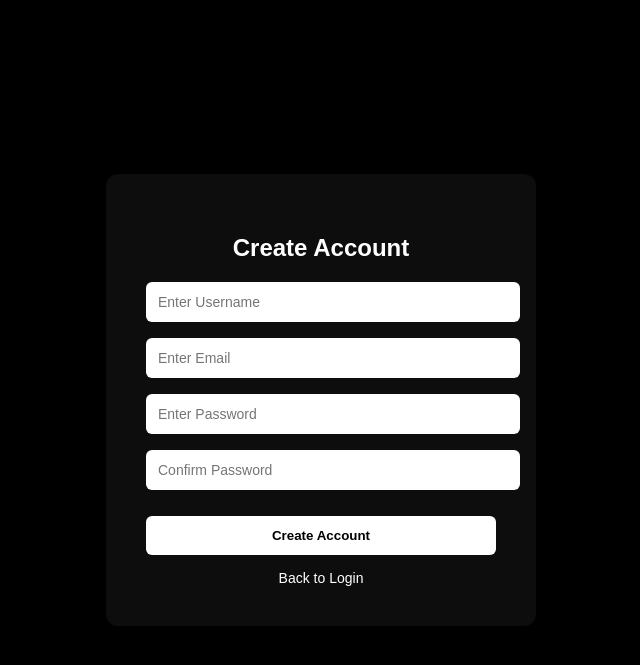
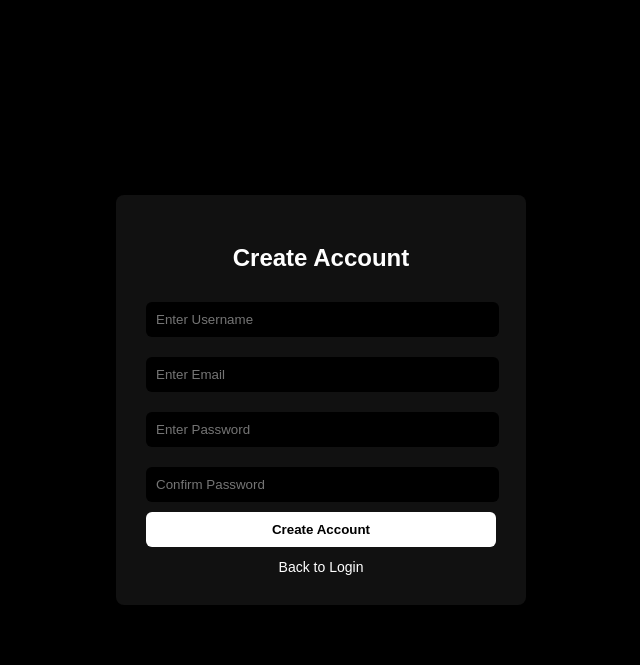
Before and after one commit to asif1-3ahmed/Music, a Flask app: page /register-page in a window 1280 px wide. Shown: the top 665 px of the page, without its empty margins (319-959 px from the left). Run offline with Flask 3, Linux system fonts and the light colour scheme.

Commit message:
Update register.html

```diff
--- a/templates/register.html
+++ b/templates/register.html
@@ -3,109 +3,30 @@
 <head>
 <meta charset="UTF-8">
 <meta name="viewport" content="width=device-width, initial-scale=1.0">
-  <title>Dolsy Music - Create Account</title>
+<title>Create Account - Dolsy Music</title>
 <style>
-    body {
-      font-family: "Poppins", sans-serif;
-      background: #000;
-      color: #fff;
-      display: flex;
-      justify-content: center;
-      align-items: center;
-      height: 100vh;
-      margin: 0;
+body{font-family:"Poppins",sans-serif;background:#000;color:#fff;display:flex;justify-content:center;align-items:center;height:100vh;margin:0;}
+.create-box{background:#111;padding:30px;border-radius:8px;width:350px;text-align:center;position:relative;}
+h2{margin-bottom:20px;}
+input{width:95%;padding:10px;margin:10px 0;border:none;border-radius:6px;background:#000;color:#fff;}
+button{width:100%;padding:10px;border:none;border-radius:6px;background:#fff;color:#000;cursor:pointer;font-weight:600;}
+button:hover{background:#000;color:#fff;border:1px solid #fff;}
+.links{margin-top:12px;font-size:14px;}
+.links a{color:#fff;text-decoration:none;}
+.links a:hover{text-decoration:underline;}
+/* Success overlay */
+.success-overlay{
+    position:fixed;top:0;left:0;width:100%;height:100%;
+    background:#000;
+    display:flex;justify-content:center;align-items:center;flex-direction:column;
+    opacity:0;pointer-events:none;transition:opacity 0.3s ease;
 }
-    .create-box {
-      background: rgba(255,255,255,0.05);
-      padding: 40px;
-      border-radius: 12px;
-      width: 350px;
-      text-align: center;
-      backdrop-filter: blur(6px);
-      box-shadow: 0 4px 16px rgba(0,0,0,0.5);
-      z-index: 1;
-    }
-    h2 {
-      margin-bottom: 20px;
-      font-size: 24px;
-      font-weight: 600;
-    }
-    input {
-      width: 100%;
-      padding: 12px;
-      margin-bottom: 16px;
-      border: none;
-      border-radius: 6px;
-      outline: none;
-      font-size: 14px;
-    }
-    button {
-      width: 100%;
-      padding: 12px;
-      border: none;
-      border-radius: 6px;
-      background: #fff;
-      color: #000;
-      font-weight: 600;
-      cursor: pointer;
-      margin-top: 10px;
-    }
-    button:hover {
-      background: #000;
-      color: #fff;
-      border: 2px solid #fff;
-    }
-    .links { margin-top: 15px; font-size: 14px; }
-    .links a { color: #fff; text-decoration: none; }
-    .links a:hover { text-decoration: underline; }
-
-    /* Success Overlay */
-    .success-overlay {
-      position: fixed;
-      top: 0; left: 0;
-      width: 100%; height: 100%;
-      background: rgba(0,0,0,0.95);
-      display: flex;
-      justify-content: center;
-      align-items: center;
-      flex-direction: column;
-      opacity: 0;
-      pointer-events: none;
-      transition: opacity 0.3s ease;
-      z-index: 999;
-    }
-    .success-overlay.active { opacity: 1; pointer-events: auto; }
-
-    .checkmark {
-      width: 120px; height: 120px;
-      stroke: #fff; stroke-width: 6;
-      fill: none;
-      stroke-linecap: round;
-      stroke-linejoin: round;
-      filter: drop-shadow(0 0 10px #fff);
-    }
-    .checkmark path {
-      stroke-dasharray: 100;
-      stroke-dashoffset: 100;
-      animation: drawTick 0.8s ease forwards;
-    }
-    @keyframes drawTick {
-      0% { stroke-dashoffset: 100; }
-      60% { stroke-dashoffset: 40; }
-      100% { stroke-dashoffset: 0; }
-    }
-    .success-overlay h1, .success-overlay p {
-      opacity: 0;
-      animation: fadeInText 0.8s ease forwards;
-      animation-delay: 1s;
-      text-align: center;
-    }
-    .success-overlay h1 { font-size: 24px; margin: 15px 0 5px; }
-    .success-overlay p { font-size: 14px; color: #ccc; }
-    @keyframes fadeInText {
-      from { opacity: 0; transform: translateY(10px); }
-      to { opacity: 1; transform: translateY(0); }
-    }
+.success-overlay.active{opacity:1;pointer-events:auto;}
+.checkmark{width:120px;height:120px;stroke:#fff;stroke-width:6;fill:none;stroke-linecap:round;stroke-linejoin:round;}
+.checkmark path{stroke-dasharray:100;stroke-dashoffset:100;animation:drawTick 0.8s forwards;}
+@keyframes drawTick{0%{stroke-dashoffset:100;}60%{stroke-dashoffset:40;}100%{stroke-dashoffset:0;}}
+.success-overlay h1,.success-overlay p{opacity:0;animation:fadeIn 0.8s forwards;animation-delay:1s;text-align:center;}
+@keyframes fadeIn{from{opacity:0;transform:translateY(10px);}to{opacity:1;transform:translateY(0);}}
 </style>
 </head>
 <body>
@@ -121,34 +42,27 @@
 <div class="links"><a href="/">Back to Login</a></div>
 </div>
 
-  <!-- Success Animation -->
 <div class="success-overlay" id="successBox">
 <svg class="checkmark" xmlns="http://www.w3.org/2000/svg" viewBox="0 0 50 50">
 <path d="M14 27 L22 35 L38 16"/>
 </svg>
 <h1>Account Created Successfully!</h1>
-    <p>Redirecting to dashboard...</p>
+<p>Redirecting to homepage...</p>
 </div>
 
 <script>
 function checkPassword(){
-      const pass = document.querySelector("input[name='password']").value;
-      const confirm = document.getElementById('confirmPassword').value;
-      if(pass !== confirm){
-        alert("❌ Passwords do not match!");
-        return false;
-      }
+    const pass=document.querySelector("input[name='password']").value;
+    const confirm=document.getElementById('confirmPassword').value;
+    if(pass!==confirm){alert("❌ Passwords do not match!");return false;}
     return true;
 }
-
-    const verified = "{{ verified or '' }}";
-    const createdUsername = "{{ created_username or '' }}";
-    if (verified === "true" && createdUsername){
-      const box = document.getElementById('successBox');
+const verified="{{ verified or '' }}";
+const createdUsername="{{ created_username or '' }}";
+if(verified==="true" && createdUsername){
+    const box=document.getElementById('successBox');
     box.classList.add('active');
-      setTimeout(()=> {
-        window.location.href = `/home?username=${encodeURIComponent(createdUsername)}`;
-      }, 2500);
+    setTimeout(()=>{window.location.href=`/home?username=${encodeURIComponent(createdUsername)}`;},2000);
 }
 </script>
 </body>
```
Lines whose indentation alone changed are shown as unchanged.
